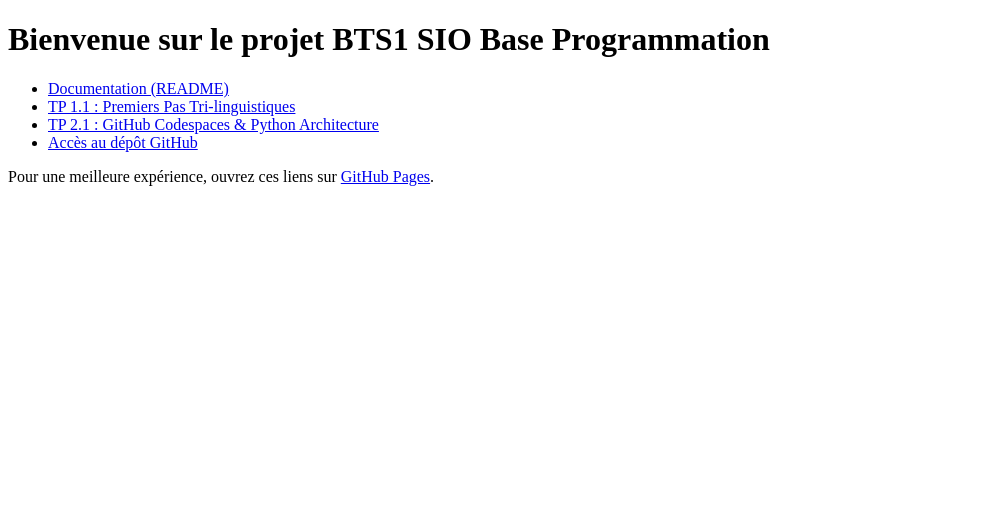
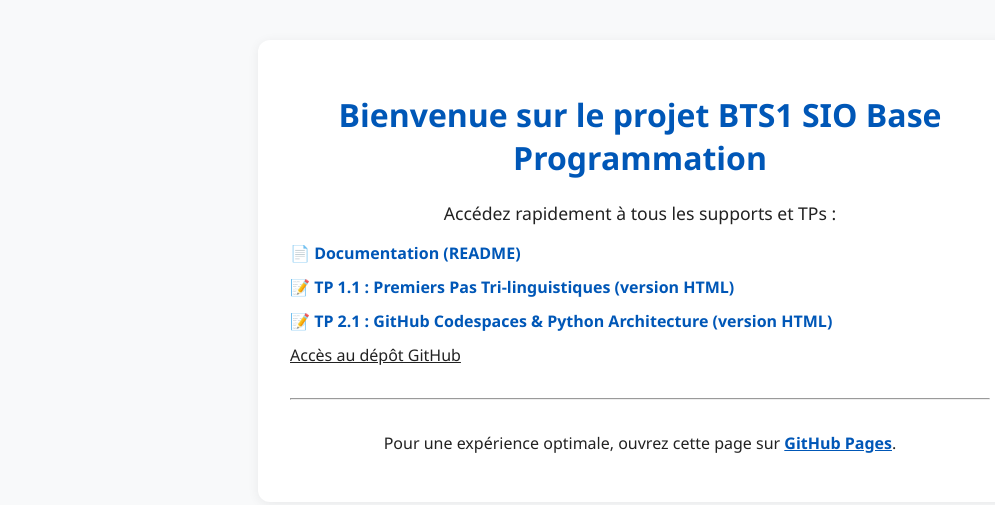
Before and after one commit to BTS2-SIO-SLAM-LSW/BTS_SIO_Base_Programmation, a plain HTML site: page index.html in a window 1280 px wide. Shown: the whole page, without its empty margins (0-995 px from the left). Drawn offline with Linux system fonts and the light colour scheme.

Commit message:
Ajout de la structure HTML pour les fichiers TP1.1 et TP2.1, incluant des liens vers les documents et un retour à l'accueil.

```diff
--- a/index.html
+++ b/index.html
@@ -4,14 +4,18 @@
     <meta charset="UTF-8">
     <title>Index du projet BTS1 SIO Base Programmation</title>
 </head>
-<body>
-    <h1>Bienvenue sur le projet BTS1 SIO Base Programmation</h1>
-    <ul>
-        <li><a href="README.md">Documentation (README)</a></li>
-        <li><a href="TP1.1_Premiers_Pas_Tri-linguistiques_Glot.io.md">TP 1.1 : Premiers Pas Tri-linguistiques</a></li>
-        <li><a href="TP2.1_GitHub_Codespaces_Python_Architecture.md">TP 2.1 : GitHub Codespaces & Python Architecture</a></li>
-        <li><a href="https://github.com/ggaillard/BTS1_SIO_Base_Programmation" target="_blank">Accès au dépôt GitHub</a></li>
-    </ul>
-    <p>Pour une meilleure expérience, ouvrez ces liens sur <a href="https://ggaillard.github.io/BTS1_SIO_Base_Programmation/" target="_blank">GitHub Pages</a>.</p>
+<body style="font-family: 'Segoe UI', Arial, sans-serif; background: #f8f9fa; color: #222; margin:0; padding:0;">
+    <div style="max-width: 700px; margin: 40px auto; background: #fff; border-radius: 12px; box-shadow: 0 2px 12px #0001; padding: 32px;">
+        <h1 style="color:#0057b7; text-align:center;">Bienvenue sur le projet BTS1 SIO Base Programmation</h1>
+        <p style="text-align:center; font-size:1.1em;">Accédez rapidement à tous les supports et TPs :</p>
+        <ul style="list-style: none; padding: 0;">
+            <li style="margin: 12px 0;"><a href="README.md" style="color:#0057b7; text-decoration:none; font-weight:bold;">📄 Documentation (README)</a></li>
+            <li style="margin: 12px 0;"><a href="TP1.1_Premiers_Pas_Tri-linguistiques_Glot.io.html" style="color:#0057b7; text-decoration:none; font-weight:bold;">📝 TP 1.1 : Premiers Pas Tri-linguistiques (version HTML)</a></li>
+            <li style="margin: 12px 0;"><a href="TP2.1_GitHub_Codespaces_Python_Architecture.html" style="color:#0057b7; text-decoration:none; font-weight:bold;">📝 TP 2.1 : GitHub Codespaces & Python Architecture (version HTML)</a></li>
+            <li style="margin: 12px 0;"><a href="https://github.com/ggaillard/BTS1_SIO_Base_Programmation" target="_blank" style="color:#222; text-decoration:underline;">Accès au dépôt GitHub</a></li>
+        </ul>
+        <hr style="margin:32px 0;">
+        <p style="text-align:center;">Pour une expérience optimale, ouvrez cette page sur <a href="https://ggaillard.github.io/BTS1_SIO_Base_Programmation/" target="_blank" style="color:#0057b7; font-weight:bold;">GitHub Pages</a>.</p>
+    </div>
 </body>
 </html>
```
Also changed, not shown: TP1.1_Premiers_Pas_Tri-linguistiques_Glot.io.html (added, +12 -0 lines), TP2.1_GitHub_Codespaces_Python_Architecture.html (added, +12 -0 lines).
